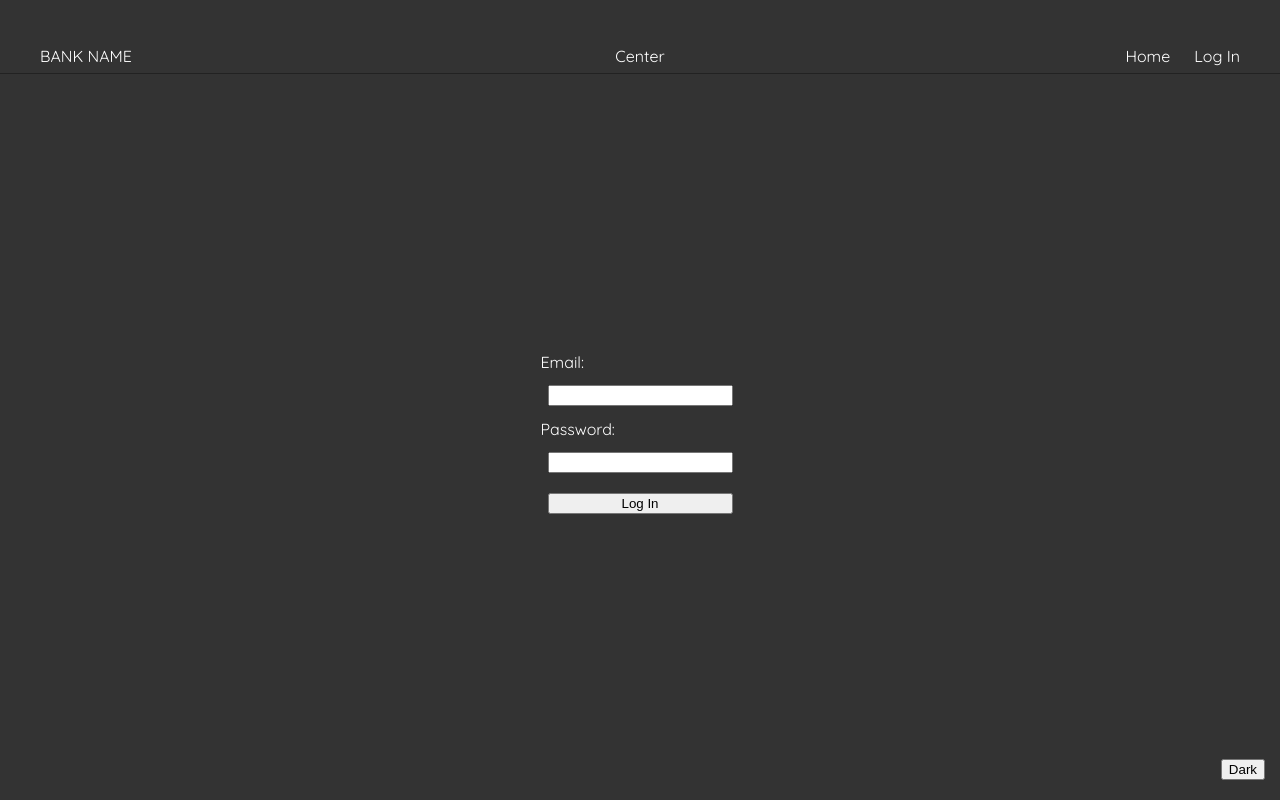
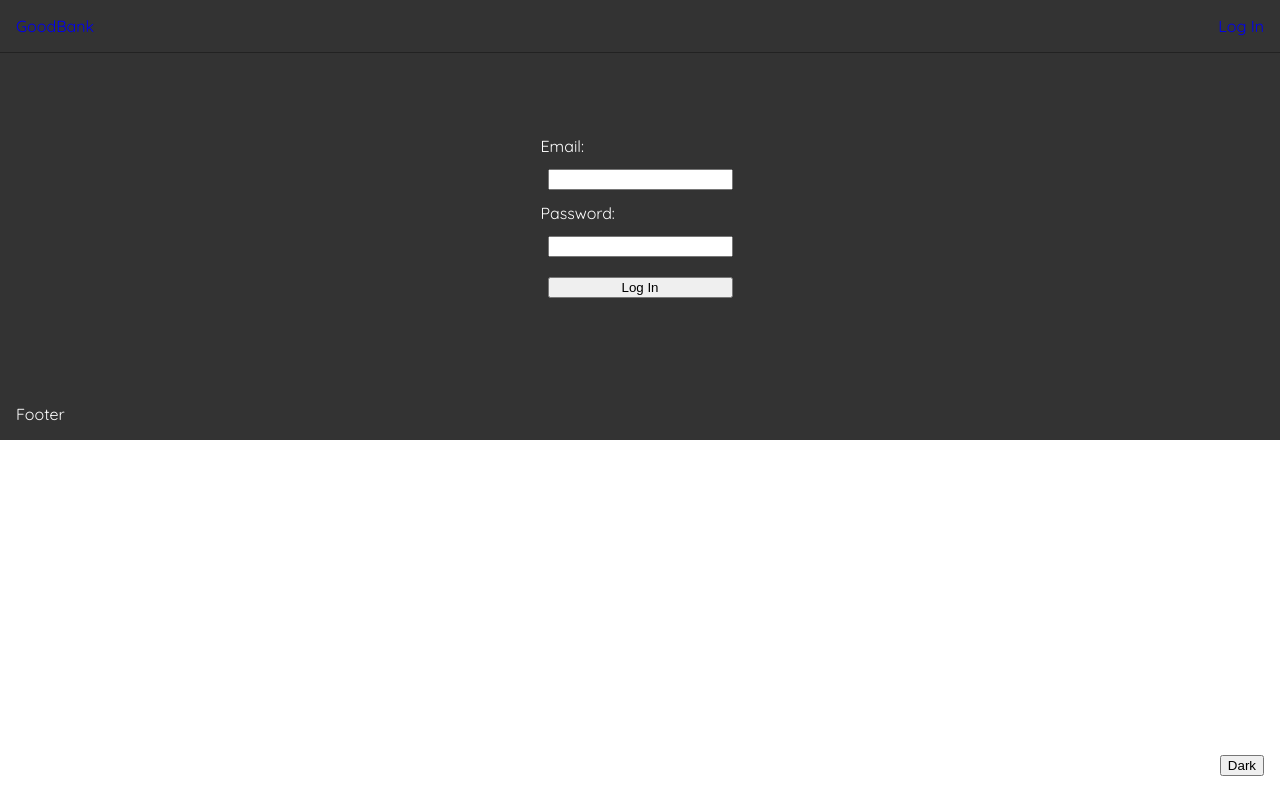
Before and after one commit to 221024-Java-React/t3-p3-bank-app, a React (Create React App) app in the folder banking-frontend/: page /login in a window 1280 px wide. Built offline with nearby package versions, Linux system fonts and the light colour scheme.

Commit message:
added Routing logic to App, moved various files to new folders

```diff
--- a/banking-frontend/src/App.tsx
+++ b/banking-frontend/src/App.tsx
@@ -3,66 +3,71 @@
 import styled, { ThemeProvider } from "styled-components";
 import Login from "./Components/Forms/Login/Login";
 import Register from "./Components/Forms/Register/Register";
-import Navbar from "./Components/Navbar/Navbar";
-import { lightTheme, darkTheme } from "../src/Util/Theme";
+import Navbar from "./Components/Navigation/Navbar";
+import { lightTheme, darkTheme } from "./Util/Themes";
 import WelcomePage from "./Components/WelcomePage/WelcomePage";
-import Home from "./Components/Home/Home/Home";
+import MemberHome from "./Components/Homepages/MemberHome";
 import { UserContext } from "./Context/UserContext";
 import { UserContextState } from "./Interfaces/User";
+import RepHome from "./Components/Homepages/RepHome";
+import Footer from "./Components/Navigation/Footer";
 
-const Container = styled.div`
+const DarkModeProvider = styled.div`
     background-color: ${props => props.theme.body};
     color: ${props => props.theme.text};
-    height: 100vh;
-    width: 100vw;
-    display: flex;
-    flex-direction: column;
 `;
-const ThemeButton = styled.button`
+const DarkModeButton = styled.button`
     position: absolute;
-    bottom: 20px;
-    right: 15px;
+    bottom: 1.5rem;
+    right: 1rem;
 `;
 
 function App() {
-    const [theme, setTheme] = useState("light");
+    const [theme, setTheme] = useState<String>("Light");
     const { currentUser } = useContext(UserContext) as UserContextState;
 
-    const themeToggler = () => {
-        if (localStorage.getItem("theme") === "light") {
-            setTheme("dark");
-            localStorage.setItem("theme", "dark");
+    const toggleTheme = () => {
+        if (localStorage.getItem("theme") === "Light") {
+            setTheme("Dark");
+            localStorage.setItem("theme", "Dark");
         } else {
-            setTheme("light");
-            localStorage.setItem("theme", "light");
+            setTheme("Light");
+            localStorage.setItem("theme", "Light");
         }
     };
 
     useEffect(() => {
-        themeToggler();
+        toggleTheme();
     }, []);
 
     return (
-        <ThemeProvider theme={theme === "light" ? lightTheme : darkTheme}>
-            <ThemeButton onClick={themeToggler}>
-                {theme === "light" ? <div>Light</div> : <div>Dark</div>}
-            </ThemeButton>
-            <Container>
+        <ThemeProvider theme={theme === "Light" ? lightTheme : darkTheme}>
+            <DarkModeButton onClick={toggleTheme}>{theme}</DarkModeButton>
+            <DarkModeProvider>
                 <Navbar />
-                <Routes>
-                    <Route path="/" element={<WelcomePage />} />
-                    {
-                        currentUser.type === "REP" &&
+                {currentUser.type === "REP" && (
+                    <Routes>
+                        <Route path="/" element={<RepHome />} />
                         <Route path="/register" element={<Register />} />
-                    }
-                    <Route path="/login" element={<Login />} />
-                    <Route path="/home" element={<Home />} />
-                    {/* <Route path='/checking' element={<AccountPage account={currentUser.accounts.checking}/>} />
+                    </Routes>
+                )}
+                {currentUser.type === "MEMBER" && (
+                    <Routes>
+                        {/* <Route path="/" element={<MemberHome />} /> */}
+                        {/* <Route path='/checking' element={<AccountPage account={currentUser.accounts.checking}/>} />
                     <Route path='/savings' element={<AccountPage account={currentUser.accounts.savings} />} /> */}
+                    </Routes>
+                )}
+                {currentUser.type === "" && (
+                    <Routes>
+                        <Route path="/" element={<WelcomePage />} />
+                        {/* <Route path="/" element={<MemberHome />} /> */}
 
-                    <Route path="/home" element={<Home />} />
-                </Routes>
-            </Container>
+                        <Route path="/login" element={<Login />} />
+                    </Routes>
+                )}
+                <Footer />
+            </DarkModeProvider>
         </ThemeProvider>
     );
 }
--- a/banking-frontend/src/Components/Home/Home/Home.tsx
+++ /dev/null
@@ -1,64 +0,0 @@
-import React, { useContext, useEffect, useState } from "react";
-import styled from "styled-components";
-import { Link } from "react-router-dom";
-import { AccountContext } from "../../../Context/AccountContext";
-import { UserContext } from "../../../Context/UserContext";
-import { Account, AccountContextState } from "../../../Interfaces/Account";
-import { UserContextState } from "../../../Interfaces/User";
-import CreateAccount from "../../AccountPage/CreateAccount";
-import TransferFunds from "../../AccountPage/TransferFunds";
-import axios from "axios";
-import { axInst } from "../../../Util/axInstance";
-
-const Container = styled.div``;
-
-const Home: React.FC = () => {
-    const { setCurrentAccount } = useContext(AccountContext) as AccountContextState;
-    const { setCurrentUser, currentUser } = useContext(UserContext) as UserContextState;
-
-    const [loading, setLoading] = useState<boolean>(true);
-
-    const getAccounts = async () => {
-        try {
-            console.log(currentUser.userId)
-            const { data } = await axInst.post<Account[]>(
-                "/accounts/account",
-                { userId: currentUser.userId },
-            )
-            // console.log(accounts, "accounts");
-            // console.log(currentUser, "before setting currentuser account");
-            setCurrentUser({ ...currentUser, accounts: data });
-            console.log(currentUser, "after setting currentuser account");
-            setLoading(false);
-            return;
-        } catch (e) {
-        }
-    }
-
-    useEffect(() => {
-        getAccounts();
-    }, []);
-
-    if (loading) {
-        return <Container />
-    }
-
-
-    return (
-        <Container>
-            <CreateAccount />
-            {currentUser?.accounts.map(a => {
-                return (
-                    <Link to={`/${a.type}`} onClick={() => setCurrentAccount(a)}>
-                        <div>{a.type}</div>
-                        <div>{a.accountId}</div>
-                        <div>{a.balance}</div>
-                    </Link>
-                );
-            })}
-            <TransferFunds />
-        </Container>
-    );
-};
-
-export default Home;
--- a/banking-frontend/src/Components/Navbar/Navbar.tsx
+++ /dev/null
@@ -1,84 +0,0 @@
-import React, { useContext } from 'react'
-import { useNavigate } from 'react-router'
-import styled from 'styled-components'
-import { UserContext } from '../../Context/UserContext'
-import { UserContextState } from '../../Interfaces/User'
-
-const Container = styled.div`
-    height: 80px;
-    background-color: ${(props) => props.theme.body};
-    color: ${(props) => props.theme.text};
-    position: sticky;
-    z-index: 2;
-    width: 100vw;
-    top: 0;
-    border-bottom: 1px solid ${(props) => props.theme.border};
-`
-const Wrapper = styled.div`
-    height: 100%;
-    display: flex;
-    justify-content: space-between;
-    align-items: center;
-    padding: 20px;
-`
-const Left = styled.div`
-    flex: 1;
-    display: flex;
-    align-items: center;
-    padding-left: 20px;
-`
-const Center = styled.div`
-    flex: 1;
-    display: flex;
-    justify-content: center;
-`
-const Right = styled.div`
-    flex: 1;
-    display: flex;
-    justify-content: flex-end;
-    align-items: center;
-    padding-right: 20px;
-`
-const MenuItem = styled.div`
-    cursor: pointer;
-    margin-left: 24px;
-    height: 100%;
-`
-
-const Navbar: React.FC = () => {
-
-    const { currentUser } = useContext(UserContext) as UserContextState;
-
-    const navigate = useNavigate();
-
-    const navigateHome = () => {
-        navigate('/')
-    }
-
-    const navigateLogin = () => {
-        navigate('/login')
-    }
-
-    const navigateRegister = () => {
-        navigate('/register')
-    }
-
-    return (
-        <Container>
-            <Wrapper>
-                <Left>BANK NAME</Left>
-                <Center>Center</Center>
-                <Right>
-                    <MenuItem onClick={navigateHome}>Home</MenuItem>
-                    <MenuItem onClick={navigateLogin}>Log In</MenuItem>
-                    {
-                        currentUser.type === "REP" &&
-                        <MenuItem onClick={navigateRegister}>Register</MenuItem>
-                    }
-                </Right>
-            </Wrapper>
-        </Container>
-    )
-}
-
-export default Navbar
--- a/banking-frontend/src/Util/Theme.js
+++ /dev/null
@@ -1,17 +0,0 @@
-export const lightTheme = {
-    body: 'white',
-    text: 'black',
-    background: '#eeeeee',
-    border: '#ccc',
-    altColor: '#333',
-    gradient: 'background: linear-gradient(#fff, #888)'
-}
-
-export const darkTheme = {
-    body: '#333',
-    text: 'white',
-    background: '#555555',
-    border: '#222',
-    altColor: '#888',
-    gradient: 'background: linear-gradient(#333, #fff)'
-}
```
Also changed, not shown: banking-frontend/src/Components/Home/WelcomePage/WelcomePage.tsx (deleted, +0 -15 lines).
